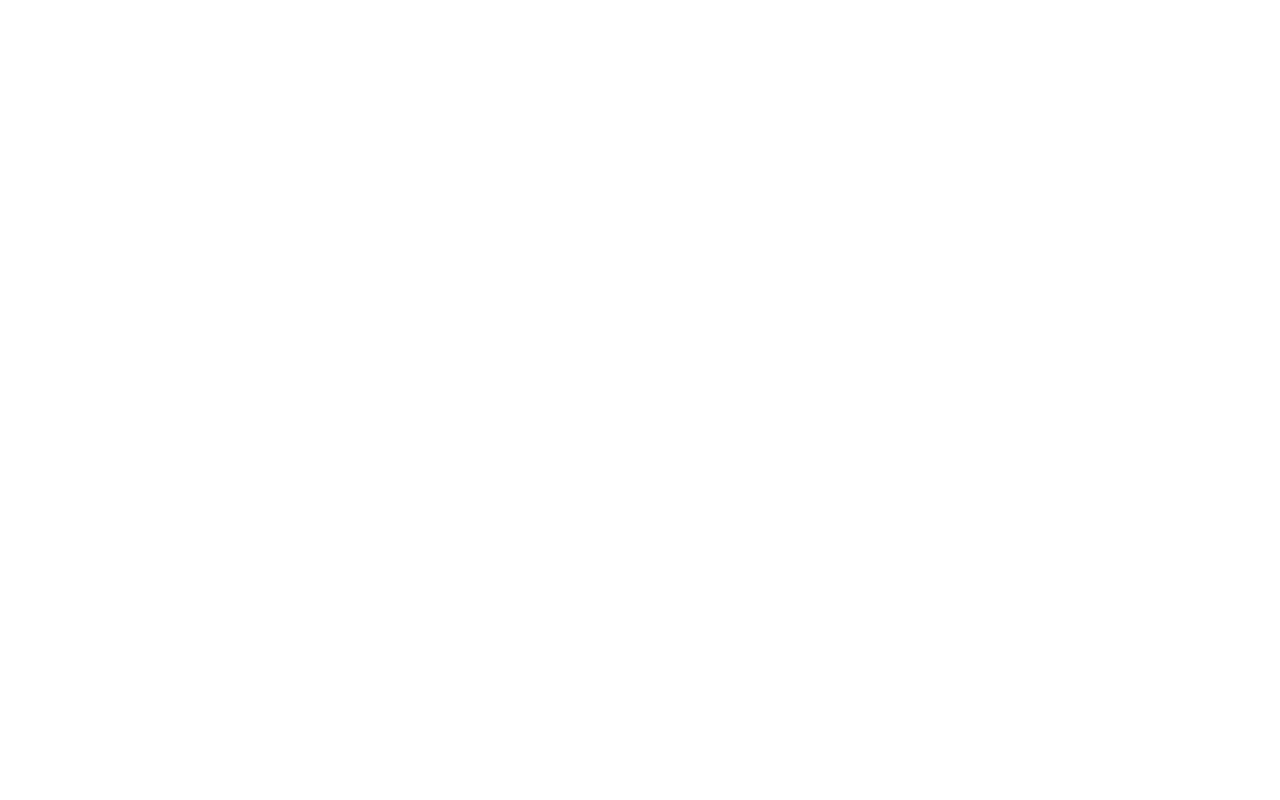
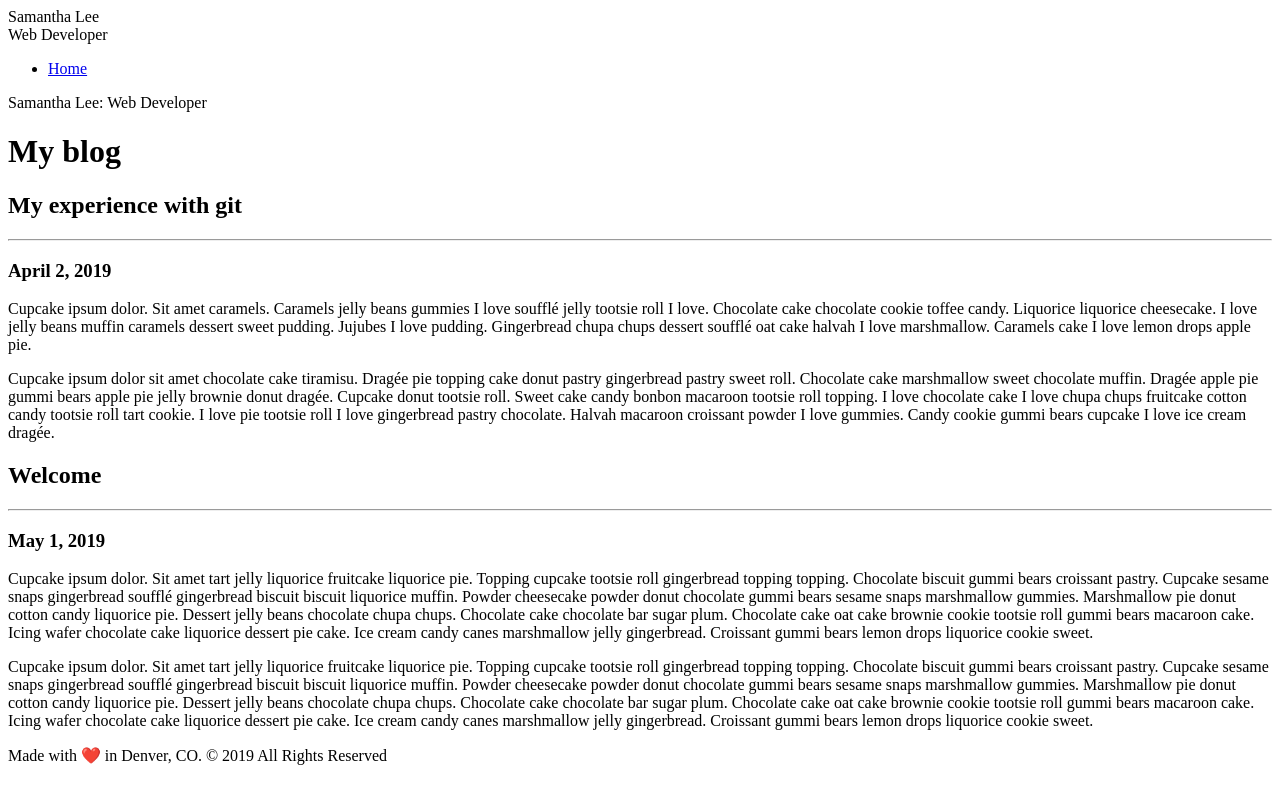
Before and after one commit to samanthal-lee3/personal-blog, a plain HTML site: page index.html in a window 1280 px wide. Drawn offline with Linux system fonts and the light colour scheme.

Commit message:
Add required HTML elements on the blog page skeleton

```diff
--- a/index.html
+++ b/index.html
@@ -1,12 +1,60 @@
 <!DOCTYPE html>
 <html lang="en">
 <head>
-  <meta charset="UTF-8">
-  <meta name="viewport" content="width=device-width, initial-scale=1.0">
-  <meta http-equiv="X-UA-Compatible" content="ie=edge">
-  <title>Samantha Lee - Web Developer</title>
+ <meta charset="UTF-8">
+ <meta name="viewport" content="width=device-width, initial-scale=1.0">
+ <meta http-equiv="X-UA-Compatible" content="ie=edge">
+ <title>Samantha Lee - Web Developer</title>
 </head>
 <body>
+ <div class="parent">
+   <div class="wrapper">
+    <nav>
+      <div class="inner-wrap">
+        <div class="site-header">Samantha Lee</div>
+          <div class="site-subheader">Web Developer</div>
+            <ul class="site-navigation">
+              <li><a href="index.html">Home</a></li>
+            </ul>
+      </div>
+    </nav>
+    <main>
 
+    <div class="menu">
+      <div class="menu-icon" id="sidebarCollapse">
+        <span class="mobile-header">Samantha Lee: Web Developer</span>
+      </div>
+    </div>
+
+    <h1>My blog</h1>
+      <article>
+        <h2>My experience with git</h2>
+        <hr />
+        <h3>April 2, 2019</h3>
+          <p>
+           Cupcake ipsum dolor. Sit amet caramels. Caramels jelly beans gummies I love soufflé jelly tootsie roll I love. Chocolate cake chocolate cookie toffee candy. Liquorice liquorice cheesecake. I love jelly beans muffin caramels dessert sweet pudding. Jujubes I love pudding. Gingerbread chupa chups dessert soufflé oat cake halvah I love marshmallow. Caramels cake I love lemon drops apple pie.
+          </p>
+          <p>
+           Cupcake ipsum dolor sit amet chocolate cake tiramisu. Dragée pie topping cake donut pastry gingerbread pastry sweet roll. Chocolate cake marshmallow sweet chocolate muffin. Dragée apple pie gummi bears apple pie jelly brownie donut dragée. Cupcake donut tootsie roll. Sweet cake candy bonbon macaroon tootsie roll topping. I love chocolate cake I love chupa chups fruitcake cotton candy tootsie roll tart cookie. I love pie tootsie roll I love gingerbread pastry chocolate. Halvah macaroon croissant powder I love gummies. Candy cookie gummi bears cupcake I love ice cream dragée.
+          </p>
+      </article>
+
+      <article>
+        <h2>Welcome</h2>
+        <hr />
+          <h3>May 1, 2019</h3>
+            <p>
+             Cupcake ipsum dolor. Sit amet tart jelly liquorice fruitcake liquorice pie. Topping cupcake tootsie roll gingerbread topping topping. Chocolate biscuit gummi bears croissant pastry. Cupcake sesame snaps gingerbread soufflé gingerbread biscuit biscuit liquorice muffin. Powder cheesecake powder donut chocolate gummi bears sesame snaps marshmallow gummies. Marshmallow pie donut cotton candy liquorice pie. Dessert jelly beans chocolate chupa chups. Chocolate cake chocolate bar sugar plum. Chocolate cake oat cake brownie cookie tootsie roll gummi bears macaroon cake. Icing wafer chocolate cake liquorice dessert pie cake. Ice cream candy canes marshmallow jelly gingerbread. Croissant gummi bears lemon drops liquorice cookie sweet.
+            </p>
+            <p>
+             Cupcake ipsum dolor. Sit amet tart jelly liquorice fruitcake liquorice pie. Topping cupcake tootsie roll gingerbread topping topping. Chocolate biscuit gummi bears croissant pastry. Cupcake sesame snaps gingerbread soufflé gingerbread biscuit biscuit liquorice muffin. Powder cheesecake powder donut chocolate gummi bears sesame snaps marshmallow gummies. Marshmallow pie donut cotton candy liquorice pie. Dessert jelly beans chocolate chupa chups. Chocolate cake chocolate bar sugar plum. Chocolate cake oat cake brownie cookie tootsie roll gummi bears macaroon cake. Icing wafer chocolate cake liquorice dessert pie cake. Ice cream candy canes marshmallow jelly gingerbread. Croissant gummi bears lemon drops liquorice cookie sweet.
+            </p>
+      </article>
+      <footer>
+        Made with ❤️ in Denver, CO. © 2019 All Rights Reserved
+      </footer>
+    </main>
+   </div>
+ </div>
 </body>
 </html>
```
